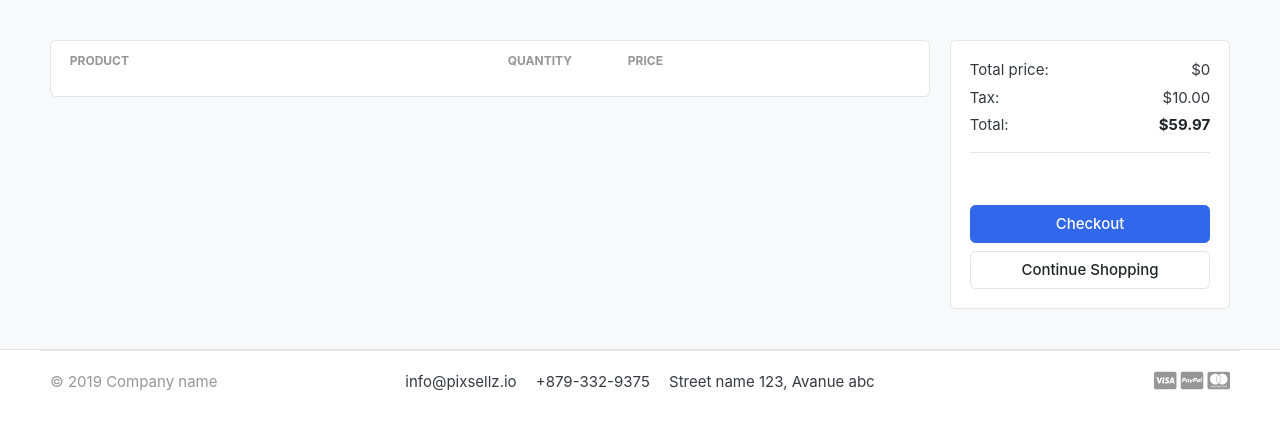
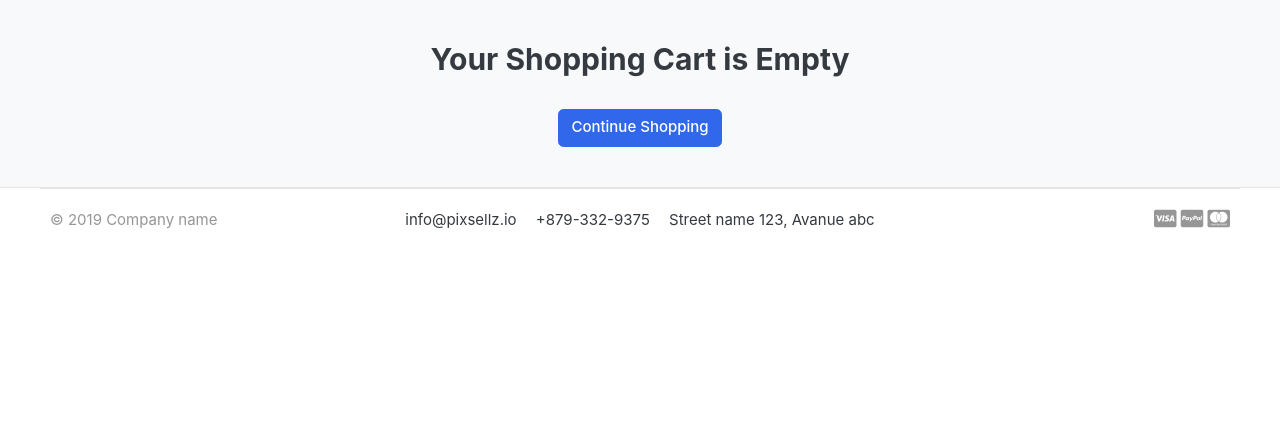
Before and after one commit to ShobikaAmarnath/django-ecom, a Django app: page /cart/ in a window 1280 px wide. Shown: the part 118-548 px from the top of the page. Run offline with Django 3.2, Linux system fonts and the light colour scheme; tables that the repository leaves empty hold one stand-in row (values such as "Sample post"); lists and menus that the app fills with data are empty; some libraries are stand-ins or nearby versions; some web fonts are replaced.

Commit message:
Importing GitHub Repository

```diff
--- /dev/null
+++ b/carts/context_processors.py
@@ -0,0 +1,19 @@
+from .models import Cart, CartItem
+from .views import _cart_id
+
+def counter(request):
+    cart_count = 0
+    if 'admin' in request.path:
+        return {}
+    else:
+        try:
+            cart = Cart.objects.filter(cart_id=_cart_id(request))
+            if cart:
+                cart_items = CartItem.objects.all().filter(cart=cart[:1])
+                for cart_item in cart_items:
+                    cart_count += cart_item.quantity
+            else:
+                cart_count = 0
+        except Cart.DoesNotExist:
+            cart_count = 0
+    return dict(cart_count=cart_count)
--- a/carts/models.py
+++ b/carts/models.py
@@ -21,4 +21,4 @@ class CartItem(models.Model):
         return self.product.product_price * self.quantity
 
     def __str__(self):
-        return self.product
+        return str(self.product)
--- a/carts/urls.py
+++ b/carts/urls.py
@@ -5,4 +5,6 @@ from . import views
 urlpatterns = [
     path('', views.cart, name='cart'),
     path('add_cart/<int:product_id>/', views.add_cart, name='add_cart'),
+    path('remove_cart/<int:product_id>/', views.remove_cart, name='remove_cart'),
+    path('remove_cart_item/<int:product_id>/', views.remove_cart_item, name='remove_cart_item'),
 ]
--- a/carts/views.py
+++ b/carts/views.py
@@ -1,5 +1,6 @@
 from django.http import HttpResponse
-from django.shortcuts import redirect, render
+from django.shortcuts import redirect, render, get_object_or_404
+from django.core.exceptions import ObjectDoesNotExist
 
 from carts.models import Cart, CartItem
 from store.models import Product
@@ -14,7 +15,7 @@ def _cart_id(request): #private function
 
 
 def add_cart(request, product_id):
-    product = Product.objects.get(id=product_id)
+    product = get_object_or_404(Product, id=product_id)
     try:
         cart = Cart.objects.get(cart_id=_cart_id(request))
     except Cart.DoesNotExist:
@@ -23,7 +24,8 @@ def add_cart(request, product_id):
 
     try:
         cart_item = CartItem.objects.get(product=product, cart=cart)
-        cart_item.quantity += 1
+        if cart_item.quantity < cart_item.product.stock:
+            cart_item.quantity += 1
         cart_item.save()
     except CartItem.DoesNotExist:
         cart_item = CartItem.objects.create(
@@ -33,24 +35,55 @@ def add_cart(request, product_id):
         )
         cart_item.save()
 
-    # return HttpResponse("Item added to cart successfully")
+    return redirect('cart')
 
+
+def remove_cart(request, product_id):
+    cart = Cart.objects.get(cart_id=_cart_id(request))
+    product = get_object_or_404(Product, id=product_id)
+    try:
+        cart_item = CartItem.objects.get(product=product, cart=cart)
+        if cart_item.quantity > 1:
+            cart_item.quantity -= 1
+            cart_item.save()
+        else:
+            cart_item.delete()
+    except:
+        pass
     return redirect('cart')
+
+
+def remove_cart_item(request, product_id):
+    cart = Cart.objects.get(cart_id=_cart_id(request))
+    product = get_object_or_404(Product, id=product_id)
+    try:
+        cart_item = CartItem.objects.get(product=product, cart=cart)
+        cart_item.delete()
+    except:
+        pass
+    return redirect('cart')
+
 
 def cart(request, total=0, quantity=0, cart_items=None):
     try:
+        tax = 0
+        grand_total = 0
         cart = Cart.objects.get(cart_id=_cart_id(request))
         cart_items = CartItem.objects.filter(cart=cart, is_active=True)
         for cart_item in cart_items:
             total += (cart_item.product.product_price * cart_item.quantity)
             quantity += cart_item.quantity
-    except Cart.DoesNotExist:
+        tax = (2 * total)/100
+        grand_total = total + tax
+    except ObjectDoesNotExist:
         pass
 
     context = {
         'total': total,
         'quantity': quantity,
         'cart_items': cart_items,
+        'tax': tax,
+        'grand_total': grand_total,
     }
 
     return render(request, 'store/cart.html', context)
--- a/smkpro/settings.py
+++ b/smkpro/settings.py
@@ -67,6 +67,7 @@ TEMPLATES = [
                 'django.contrib.auth.context_processors.auth',
                 'django.contrib.messages.context_processors.messages',
                 'category.context_processors.menu_links',  # Custom context processor for categories
+                'carts.context_processors.counter',  # Custom context processor for cart counter
             ],
         },
     },
--- a/templates/includes/navbar.html
+++ b/templates/includes/navbar.html
@@ -67,9 +67,9 @@
 							<a href="./register.html"> Register</a>
 						</div>
 					</div>
-					<a href="./cart.html" class="widget-header pl-3 ml-3">
+					<a href="{% url 'cart' %}" class="widget-header pl-3 ml-3">
 						<div class="icon icon-sm rounded-circle border"><i class="fa fa-shopping-cart"></i></div>
-						<span class="badge badge-pill badge-danger notify">0</span>
+						<span class="badge badge-pill badge-danger notify">{{ quantity }}</span>
 					</a>
 				</div> <!-- widgets-wrap.// -->
 			</div> <!-- col.// -->
--- a/templates/store/cart.html
+++ b/templates/store/cart.html
@@ -1,4 +1,5 @@
 {%extends 'base.html' %}
+{% load static %}
 
 {% block content %}
 
@@ -6,7 +7,13 @@
 <div class="container">
 
 <!-- ============================ COMPONENT 1 ================================= -->
-
+{% if not cart_items %}
+<h2 class="text-center">Your Shopping Cart is Empty</h2>
+<br>
+<div class="text-center">
+    <a href="{% url 'store' %}" class="btn btn-primary">Continue Shopping</a>
+</div>
+{% else %}
 <div class="row">
 	<aside class="col-lg-9">
 <div class="card">
@@ -27,8 +34,14 @@
 		<figure class="itemside align-items-center">
 			<div class="aside"><img src="{{ cart_item.product.product_image.url }}" class="img-sm"></div>
 			<figcaption class="info">
-				<a href="#" class="title text-dark">{{ cart_item.product.product_name }}</a>
-				<!-- <p class="text-muted small">Matrix: 25 Mpx <br> Brand: Canon</p> -->
+				<a href="{{ cart_item.product.get_url }}" class="title text-dark">{{ cart_item.product.product_name }}</a>
+				<p class="text-muted small">
+                    {% if cart_item.product.stock <= 0 %}
+                        <span class="text-danger">Out of Stock</span>
+                    {% else %}
+                        <span class="text-success">In Stock</span>
+                    {% endif %}
+                </p>
 			</figcaption>
 		</figure>
 	</td>
@@ -37,11 +50,11 @@
 					<div class="col">
 						<div class="input-group input-spinner">
 							<div class="input-group-prepend">
-							<a href="#" class="btn btn-light" type="button" id="button-minus"> <i class="fa fa-minus"></i> </a>
+							<a href="{% url 'remove_cart' cart_item.product.id %}" class="btn btn-light" type="button" id="button-minus"> <i class="fa fa-minus"></i> </a>
 							</div>
-							<input type="text" class="form-control"  value="{{ cart_item.quantity }}">
+							<input type="text" class="form-control"  value="{{ cart_item.quantity }}" readonly>
 							<div class="input-group-append">
-							<a href="{% url 'add_cart' cart_item.product.id %} "class="btn btn-light" type="button" id="button-plus"> <i class="fa fa-plus"></i> </a>
+							<a href="{% url 'add_cart' cart_item.product.id %}" class="btn btn-light" type="button" id="button-plus"> <i class="fa fa-plus"></i> </a>
 							</div>
 						</div> <!-- input-group.// -->
 					</div> <!-- col.// -->
@@ -49,11 +62,11 @@
 	<td>
 		<div class="price-wrap">
 			<var class="price">${{ cart_item.sub_total }}</var>
-			<small class="text-muted"> ${{ cart_item.product.product_price }} </small>
+			<small class="text-muted"> ${{ cart_item.product.product_price }} each </small>
 		</div> <!-- price-wrap .// -->
 	</td>
 	<td class="text-right">
-	<a href="" class="btn btn-danger"> Remove</a>
+	<a href="{% url 'remove_cart_item' cart_item.product.id %}" onclick="return confirm('Are you sure you want to remove this item?')" class="btn btn-danger"> Remove</a>
 	</td>
 </tr>
 {% endfor %}
@@ -68,22 +81,22 @@
 		<div class="card-body">
 			<dl class="dlist-align">
 			  <dt>Total price:</dt>
-			  <dd class="text-right">${{total}}</dd>
+			  <dd class="text-right">${{ total|floatformat:2 }}</dd>
 			</dl>
 			<dl class="dlist-align">
 			  <dt>Tax:</dt>
-			  <dd class="text-right"> $10.00</dd>
+			  <dd class="text-right"> ${{ tax|floatformat:2 }}</dd>
 			</dl>
 			<dl class="dlist-align">
-			  <dt>Total:</dt>
-			  <dd class="text-right text-dark b"><strong>$59.97</strong></dd>
+			  <dt>Grand Total:</dt>
+			  <dd class="text-right text-dark b"><strong>${{ grand_total|floatformat:2 }}</strong></dd>
 			</dl>
 			<hr>
 			<p class="text-center mb-3">
-				<img src="{{ cart_item.product.product_image.url }}" height="26">
+				<img src="{% static 'images/misc/payments.png' %}" height="26">
 			</p>
-			<a href="./place-order.html" class="btn btn-primary btn-block"> Checkout </a>
-			<a href="./store.html" class="btn btn-light btn-block">Continue Shopping</a>
+			<a href="#" class="btn btn-primary btn-block"> Checkout </a>
+			<a href="{% url 'store' %}" class="btn btn-light btn-block">Continue Shopping</a>
 		</div> <!-- card-body.// -->
 		</div> <!-- card.// -->
 
@@ -91,6 +104,7 @@
 
 
 </div> <!-- row.// -->
+{% endif %}
 <!-- ============================ COMPONENT 1 END .// ================================= -->
 
 </div> <!-- container .//  -->
--- a/templates/store/store.html
+++ b/templates/store/store.html
@@ -143,7 +143,11 @@
 						<span class="price">${{product.product_price}}</span>
 					</div> <!-- price-wrap.// -->
 				</div>
-				<a href="#" class="btn btn-block btn-primary">Add to cart </a>
+				{% if product.stock <= 0 %}
+					<button class="btn btn-block btn-secondary" disabled>Out of Stock</button>
+				{% else %}
+					<a href="{% url 'add_cart' product.id %}" class="btn btn-block btn-primary">Add to cart</a>
+				{% endif %}
 			</figcaption>
 		</figure>
 	</div> <!-- col.// -->
```
